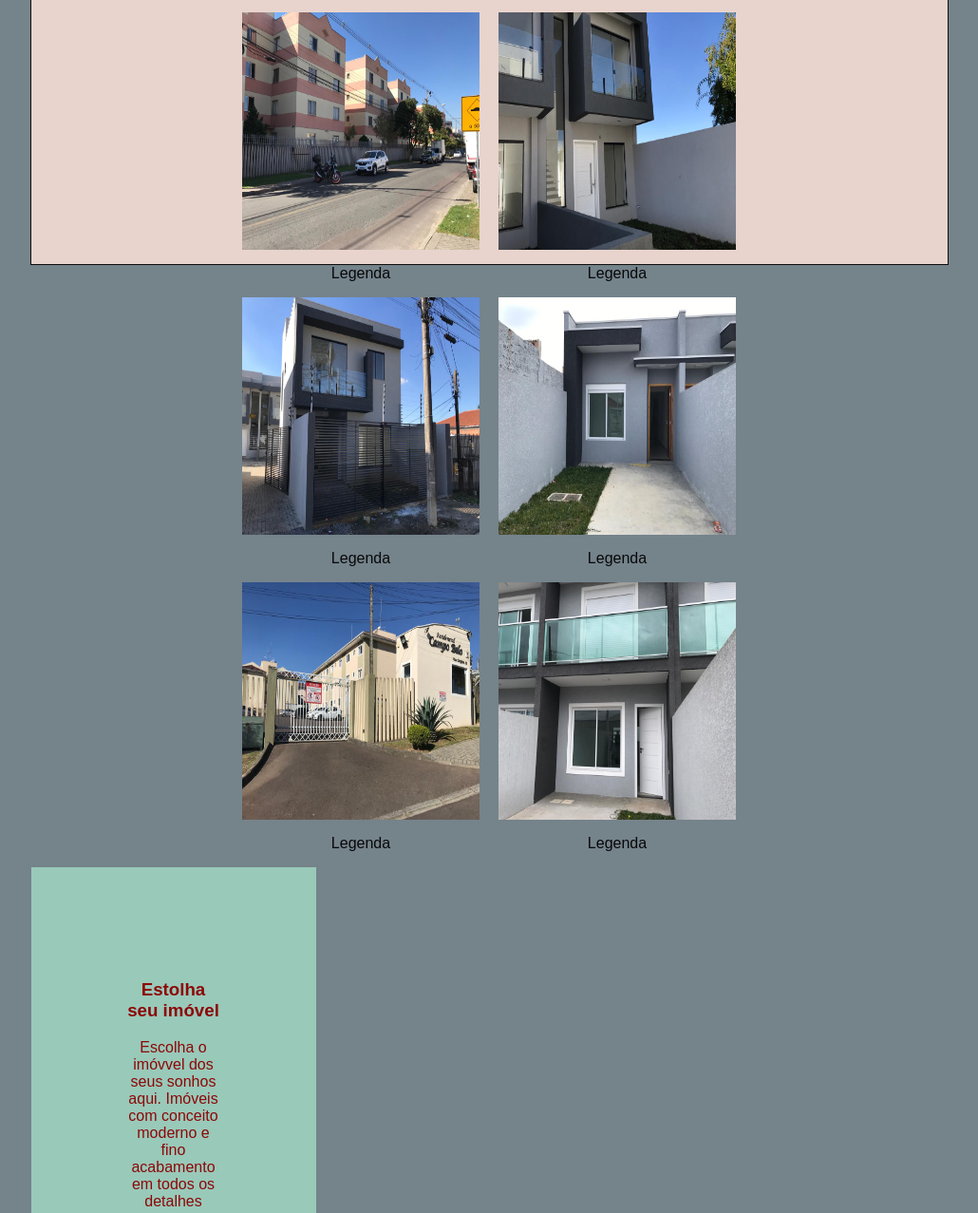
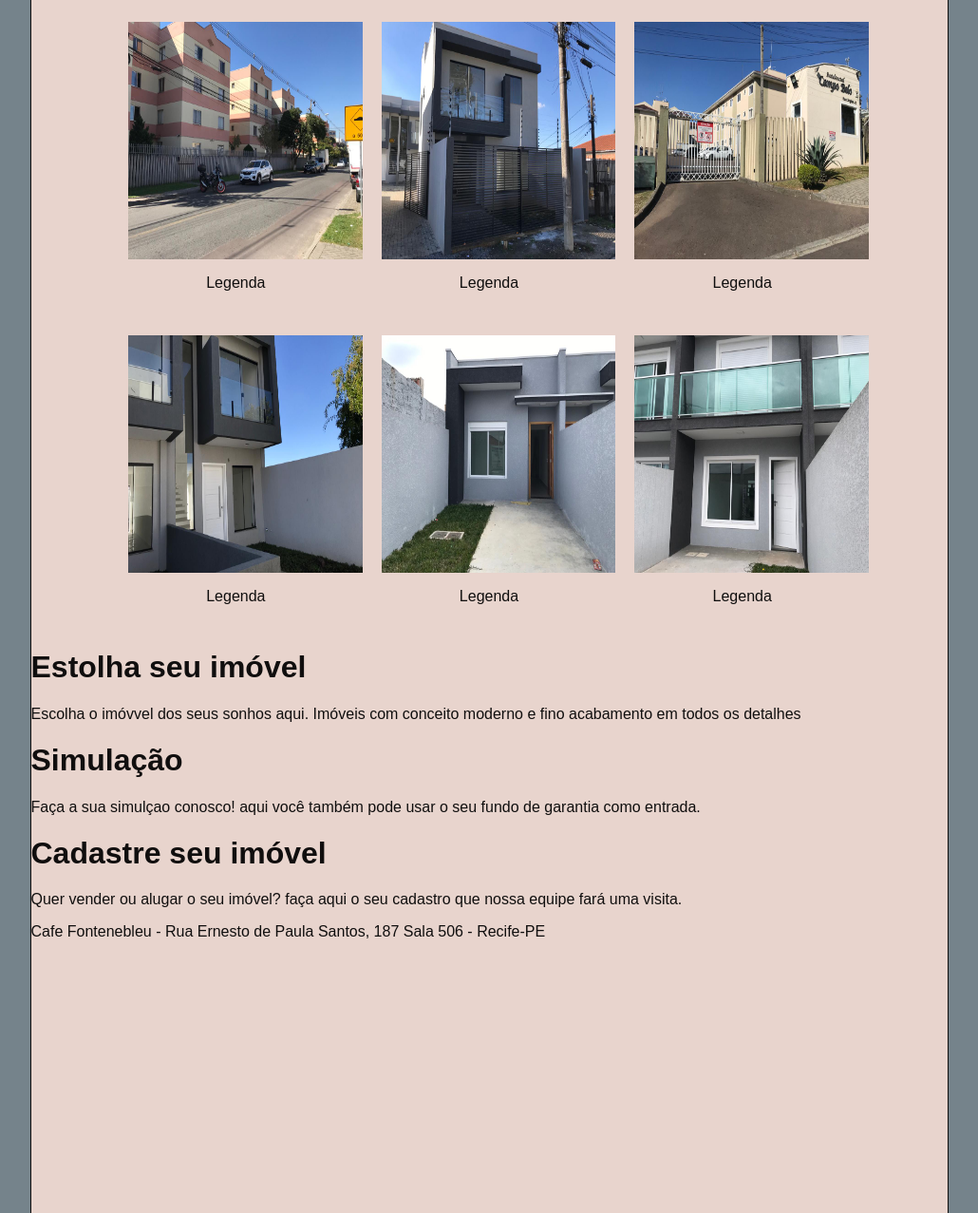
Before and after one commit to Egle-Farias/egle-farias.github.io, a plain HTML site: page index.html in a window 1280 px wide. Shown: the part 523-1800 px from the top of the page at 95% size, without its empty margins (125-1155 px from the left). Drawn offline with Linux system fonts and the light colour scheme.

Commit message:
Ajustes das imagens no body. no stilo flexbox

```diff
--- a/estilo.css
+++ b/estilo.css
@@ -15,7 +15,7 @@ body {
 #page {
   display: flex;
   width: 100%;
-  height: 100%;
+  height: 318%;
   justify-content: center;
   margin: 0;
   padding: 0;
@@ -68,49 +68,36 @@ nav ul li a:hover {
   background-color: #B4531A;
 }
 
-#casas {
+
+.flex {
   text-align: center;
   display: flex;
-  justify-content: center;
   flex-wrap: wrap;
-  max-width: 600px;
+  max-width: 800px;
   margin: 0 auto;
+  }
+
+.flex > div {
+  flex: 1 1 200px;
+  margin: 10px;
 }
 
-.top-row, .bottom-row {
-  display: center;
-  justify-content: center;
+img {
+  max-width: 100%;
+  display: block;
+  width: 350px;
+  height: 250px;
+  margin: 10px;
 
 }
 
 
-img {
-  max-width: 100%;
-  display: block;
-  width: 250px;
-  height: 250px;
-  margin: 10px;
-}
-
-/*.flex > div {
-  flex: 1 1 200px;
-  margin: 200px;
-}*/
-
-
-.roda-pe {
-  color: rgb(23, 2, 2);
-
-
+.rodape {
 
 }
 
-#quadros {
-  max-width: 100px;
-  text-align: center;
-  padding: 100px;
-  color: rgb(140, 8, 8);
-  background-color: rgb(153, 201, 185);
-
-
+.quadros {
+  flex: 1 1 200px;
+  margin: 10px;
 }
+git commit -m "Ajustes das imagens no body. stilo flexbox"
--- a/index.html
+++ b/index.html
@@ -33,44 +33,60 @@
             </hgroup>
                         <h1> Section Flexbox</h1>
 
-        <div id="casas">
+        <section class="flex">
 
-            <div class="bottom-row">
-                <img src="imagens/dsdsd.jpeg" alt="dsdsd.jpeg 1">
+            <div>
+                <img src="imagens/dsdsd.jpeg">
                 <p>Legenda</p>
-                <img src="imagens/22.jpeg" alt="22.jpeg 2">
+            </div>
+            <div>
+                <img src="imagens/22.jpeg">
                 <p>Legenda</p>
-                <img src="imagens/5555.jpeg" alt="5555.jpeg">
+            </div>
+            <div>
+                <img src="imagens/5555.jpeg">
+                <p>Legenda</p>
+            </div>
+            <div>
+                <img src="imagens/ff.jpeg">
+                <p>Legenda</p>
+            </div>
+            <div>
+                <img src="imagens/çç.jpeg">
+                <p>Legenda</p>
+            </div>
+            <div>
+                <img src="imagens/sss.jpeg">
                 <p>Legenda</p>
             </div>
 
-            <div class="bottom-row">
-                <img src="imagens/ff.jpeg" alt="ff.jpeg">
-                <p>Legenda</p>
-                <img src="imagens/çç.jpeg" alt="çç.jpeg">
-                <p>Legenda</p>
-                <img src="imagens/sss.jpeg" alt="sss.jpeg">
-                <p>Legenda</p>
-            </div>
-        </div>
+        </section>
 
 
 
 
-                <footer class="roda-pe">
+                <footer class="rodape">
 
-                    <div id="quadros">
-                        <div class="escolha-seu-imovel"><h3>Estolha seu imóvel</h3><p>Escolha o imóvvel dos seus sonhos aqui. Imóveis com conceito moderno e fino acabamento em todos os detalhes</p></div>
-                        <div class="simulacao"><h3>Simulação</h3><p>Faça a sua simulçao conosco! aqui você também pode usar o seu fundo de garantia como entrada.</p></div>
-                        <div class="cadastre-seu-imovel"><h3>Cadastre seu imóvel</h3><p>Quer vender ou alugar o seu imóvel? faça aqui o seu cadastro que nossa equipe fará uma visita.</p></div>
-                     </div>
+
+                  <div id="quadros">
+
+
+                            <a><h1>Estolha seu imóvel</a></h1>
+                            <p>Escolha o imóvvel dos seus sonhos aqui. Imóveis com conceito moderno e fino acabamento em todos os detalhes</p>
+                            <a><h1>Simulação</a></h1> <p>Faça a sua simulçao conosco! aqui você também pode usar o seu fundo de garantia como entrada.</p>
+                            <a><h1>Cadastre seu imóvel</a></h1> <p>Quer vender ou alugar o seu imóvel? faça aqui o seu cadastro que nossa equipe fará uma visita.</p>
+
+
+
+                  </div>
+
 
                      <a>Cafe Fontenebleu - Rua Ernesto de Paula Santos, 187 Sala 506 - Recife-PE</a>
 
 
 
                 </footer>
-                    </div>
+
 
          </div>
      </div>
```
